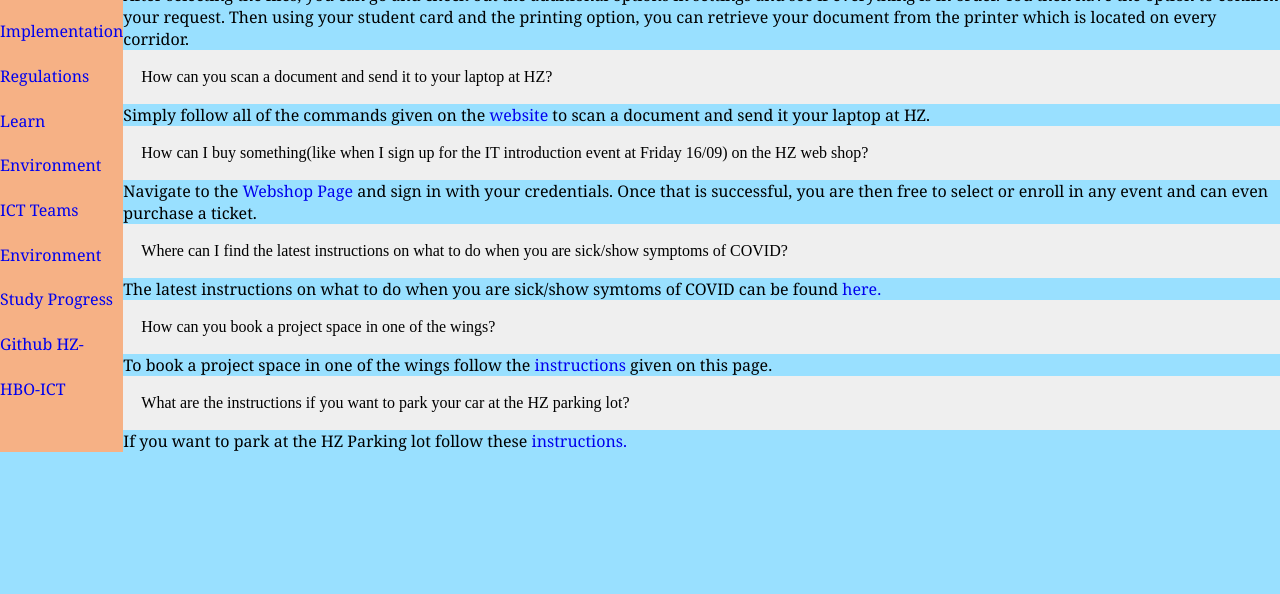
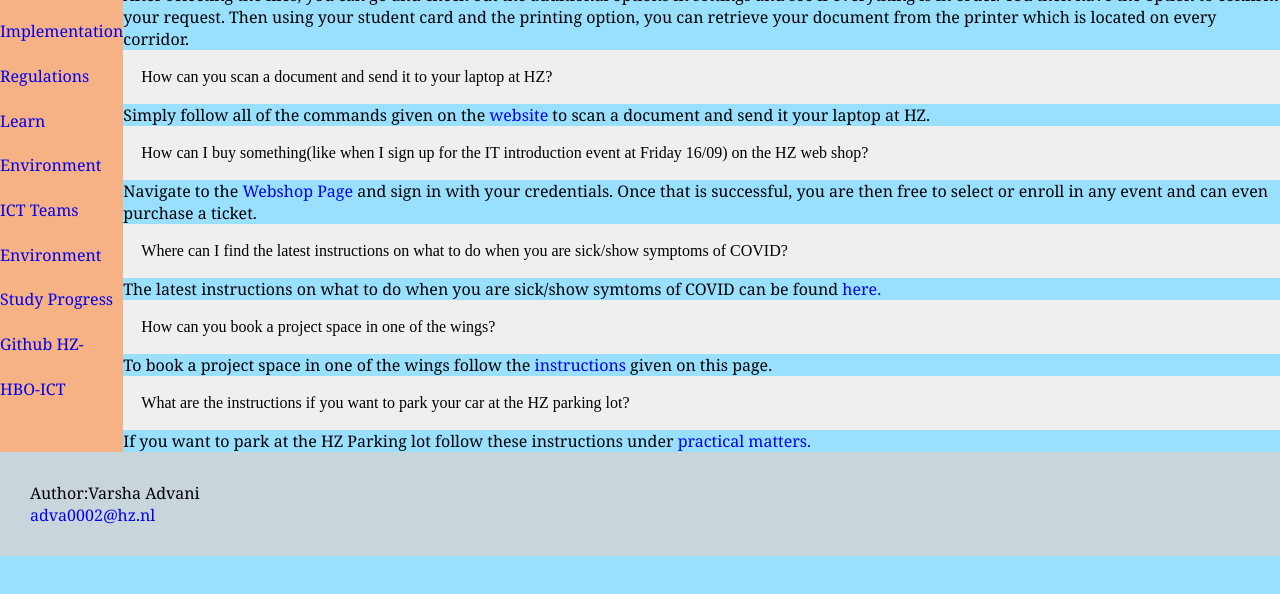
Before and after one commit to adva0002/adva0002.github.io, a plain HTML site: page faq.html in a window 1280 px wide. Shown: the part 200-794 px from the top of the page. Drawn offline with Linux system fonts and the light colour scheme.

Commit message:
Add files via upload

```diff
--- a/faq.html
+++ b/faq.html
@@ -58,9 +58,13 @@
             </details>
             <button class="accordion">What are the instructions if you want to park your car at the HZ parking lot?</button>
             <details>
-                <summary>If you want to park at the HZ Parking lot follow these <a href="https://hz.nl/en/study-information/faq" target="_blank">instructions.</a></summary>
+                <summary>If you want to park at the HZ Parking lot follow these instructions under <a href="https://hz.nl/en/study-information/faq" target="_blank"> practical matters.</a></summary>
             </details>
         </section>
     </main>
+<footer>
+        <p>Author:Varsha Advani</p>
+        <p><a href="mailto:adva0002@hz.nl"> adva0002@hz.nl</a></p>
+</footer>
 </body>
 </html>
```
Also changed, not shown: blog.html (+4 -0 lines).
